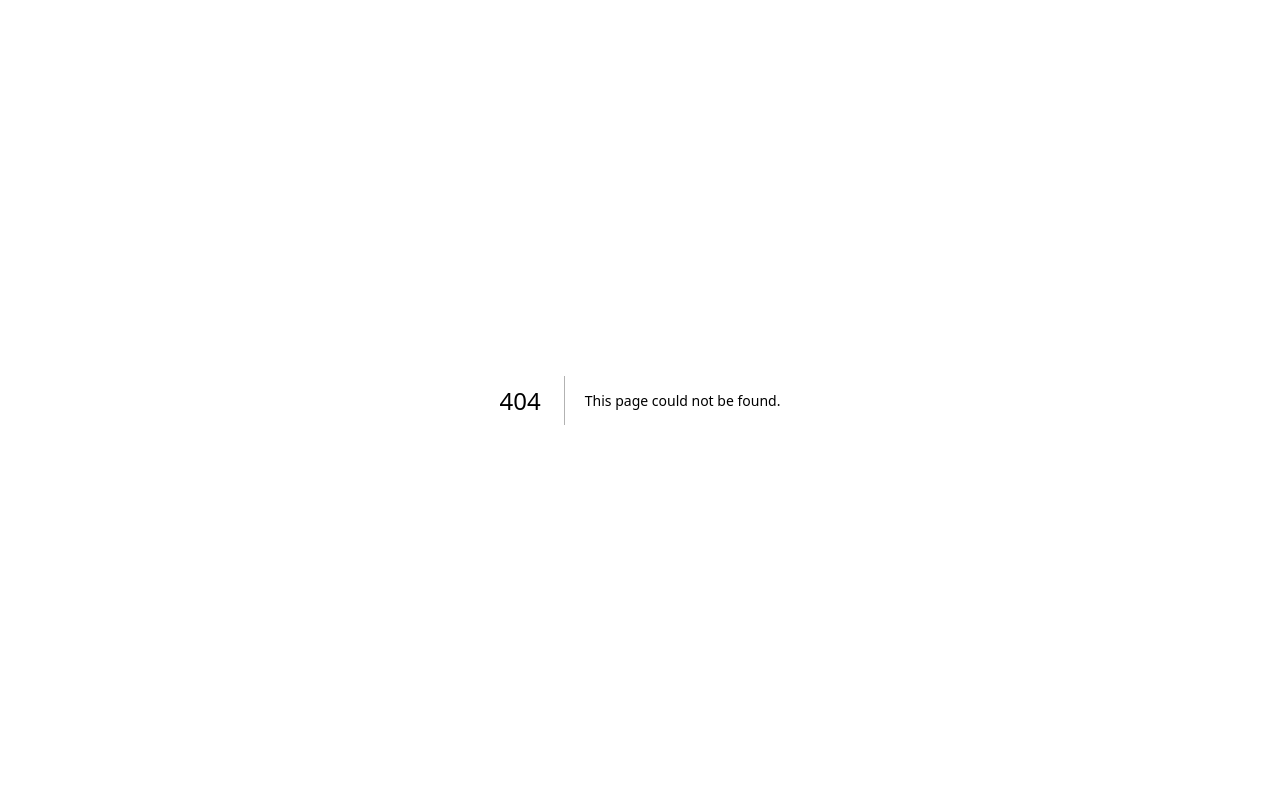
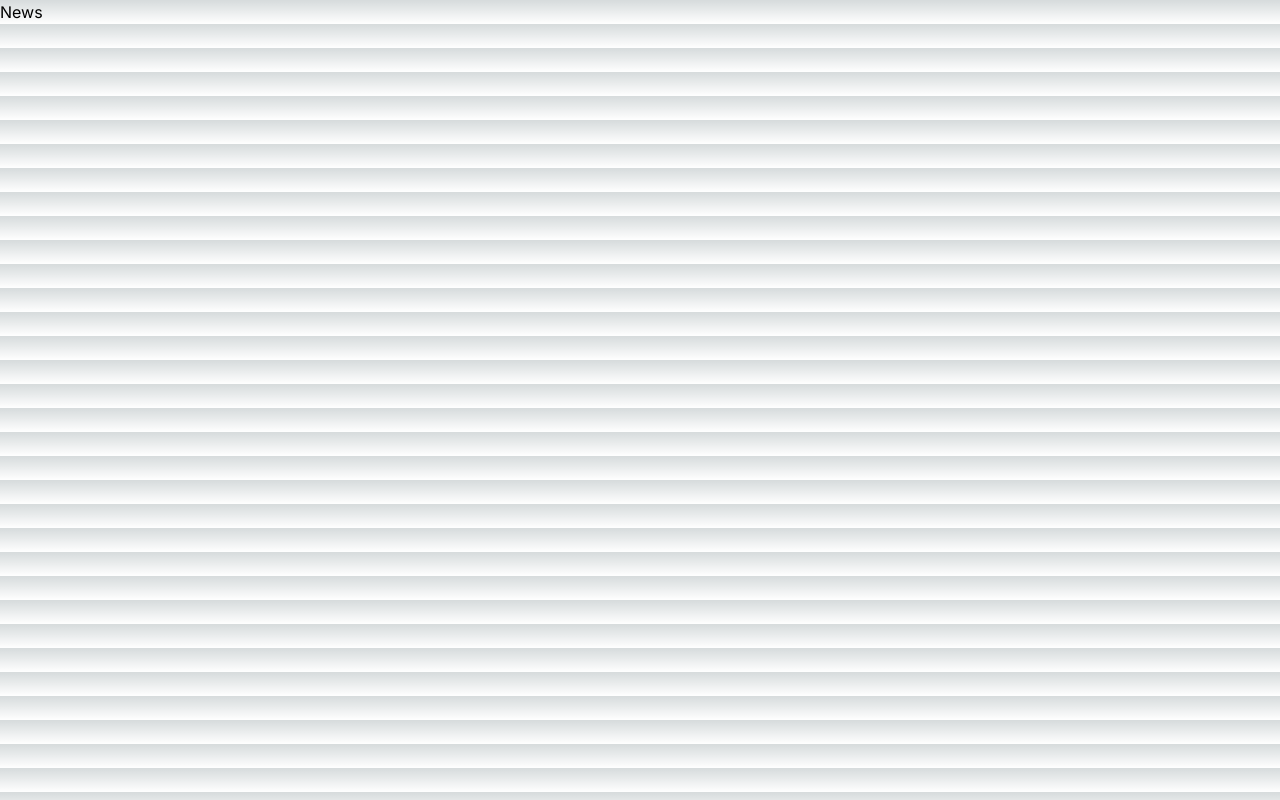
Before and after one commit to Hundhak/Hundhak-SSR-UI, a Next.js app: page /news in a window 1280 px wide. Before the commit this address had no page. Built offline with nearby package versions, Linux system fonts and the light colour scheme.

Commit message:
Initialized structure #3

```diff
--- /dev/null
+++ b/src/app/global-error.jsx
@@ -0,0 +1,12 @@
+'use client'
+
+export default function GlobalError({ error, reset }) {
+  return (
+    <html>
+      <body>
+        <h2>Something went wrong!</h2>
+        <button onClick={() => reset()}>Try again</button>
+      </body>
+    </html>
+  )
+}
--- /dev/null
+++ b/src/app/map/page.jsx
@@ -0,0 +1,6 @@
+"use client"
+
+
+export default function Map() {
+  return <h2>Map</h2>
+}
--- /dev/null
+++ b/src/app/news/page.jsx
@@ -0,0 +1,5 @@
+"use client"
+
+export default function News() {
+  return <h2>News</h2>
+}
--- /dev/null
+++ b/src/app/not-found.jsx
@@ -0,0 +1,11 @@
+import Link from 'next/link'
+
+export default function NotFound() {
+  return (
+    <div>
+      <h2>Not Found</h2>
+      <p>Could not find requested resource</p>
+      <Link href="/">Return Home</Link>
+    </div>
+  )
+}
--- a/src/app/page.jsx
+++ b/src/app/page.jsx
@@ -4,7 +4,7 @@
   return (
     <div>
       <h1>Hundhak</h1>
-      <Link href="/nyheter">Nyheter</Link>
+      <Link href="/news">Nyheter</Link>
     </div>
   )
 }
--- /dev/null
+++ b/src/app/profile/page.jsx
@@ -0,0 +1,6 @@
+"use client"
+
+
+export default function Profile() {
+  return <h2>User profile</h2>
+}
--- /dev/null
+++ b/src/app/quiz/page.jsx
@@ -0,0 +1,5 @@
+"use client"
+
+export default function Quiz() {
+  return <h2>Quiz</h2>
+}
--- a/tailwind.config.js
+++ b/tailwind.config.js
@@ -1,7 +1,6 @@
 /** @type {import('tailwindcss').Config} */
 module.exports = {
   content: [
-    "./src/pages/**/*.{js,ts,jsx,tsx,mdx}",
     "./src/components/**/*.{js,ts,jsx,tsx,mdx}",
     "./src/app/**/*.{js,ts,jsx,tsx,mdx}",
   ],
```
